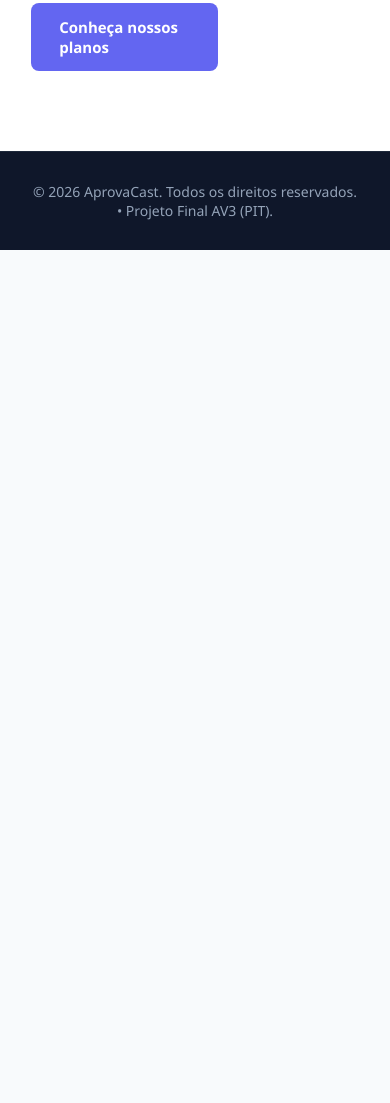
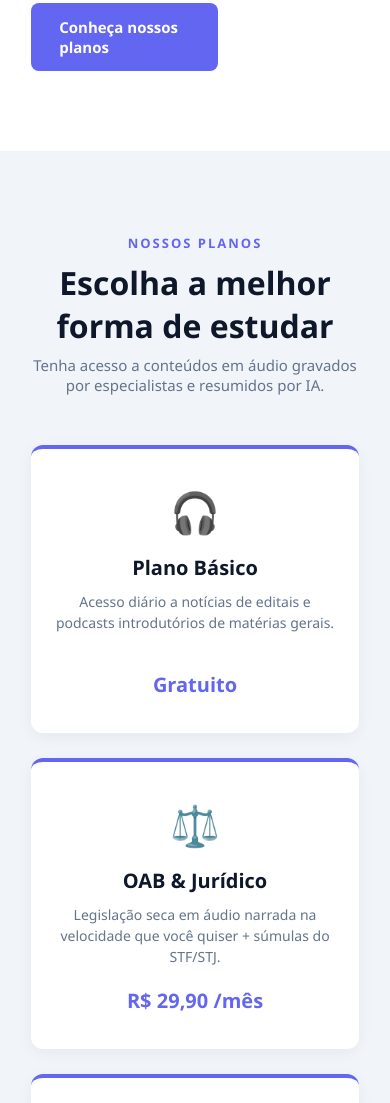
Before and after one commit to R4MBR4/landingPageAprovaCast, a plain HTML site: page index.html in a window 390 px wide. Shown: the part 897-2000 px from the top of the page. Before the commit the page ends 1147 px from the top, so only its background shows below. Drawn offline with Linux system fonts and the light colour scheme.

Commit message:
feat: adiciona secao de planos do aprovcast com grid responsivo

```diff
--- a/index.html
+++ b/index.html
@@ -77,10 +77,50 @@
     </section>
 
 
-    <!-- ============================================================== -->
-    <!-- [JULIANA]: A SEÇÃO #planos (CARDS DE VALORES) ENTRARÁ AQUI    -->
-    <!-- ============================================================== -->
+   <!-- ========================================== -->
+<!-- SEÇÃO 2: PLANOS E ASSINATURAS (JULIANA) -->
+<!-- ========================================== -->
+<section id="planos" class="planos">
+    <div class="titulo">
+        <span class="destaque">NOSSOS PLANOS</span>
+        <h2>Escolha a melhor forma de estudar</h2>
+        <p>Tenha acesso a conteúdos em áudio gravados por especialistas e resumidos por IA.</p>
+    </div>
 
+    <div class="planos-container">
+        <!-- Card 1: Gratuito -->
+        <div class="plano">
+            <div class="plano-icone">🎧</div>
+            <h3>Plano Básico</h3>
+            <p>Acesso diário a notícias de editais e podcasts introdutórios de matérias gerais.</p>
+            <strong>Gratuito</strong>
+        </div>
+
+        <!-- Card 2: OAB e Jurídico -->
+        <div class="plano">
+            <div class="plano-icone">⚖️</div>
+            <h3>OAB & Jurídico</h3>
+            <p>Legislação seca em áudio narrada na velocidade que você quiser + súmulas do STF/STJ.</p>
+            <strong>R$ 29,90 /mês</strong>
+        </div>
+
+        <!-- Card 3: Concursos Federais -->
+        <div class="plano">
+            <div class="plano-icone">🏛️</div>
+            <h3>Concursos Federais</h3>
+            <p>Carreiras Policiais, Fiscais e Administrativas com simulados e jurisprudência em áudio.</p>
+            <strong>R$ 49,90 /mês</strong>
+        </div>
+
+        <!-- Card 4: VIP Total IA -->
+        <div class="plano">
+            <div class="plano-icone">🤖</div>
+            <h3>AprovaCast VIP (IA)</h3>
+            <p>Acesso total + resumos com Gemini IA, flashcards em áudio e dúvidas no Chatbot 24h.</p>
+            <strong>R$ 79,90 /mês</strong>
+        </div>
+    </div>
+</section>
 
     <!-- ============================================================== -->
     <!-- [RAMON]: A SEÇÃO #chatbot (ASSISTENTE VIRTUAL) ENTRARÁ AQUI   -->
--- a/style.css
+++ b/style.css
@@ -72,6 +72,77 @@ nav a:hover {
     font-weight: 700;
     letter-spacing: 2px;
 }
+
+/* ========================================== */
+/* SEÇÃO DE PLANOS (JULIANA) */
+/* ========================================== */
+.planos {
+    background-color: #f1f5f9;
+    padding: 80px 8%;
+}
+
+.titulo {
+    text-align: center;
+    margin-bottom: 50px;
+}
+
+.titulo h2 {
+    font-size: 32px;
+    color: #0f172a;
+    margin: 8px 0;
+}
+
+.titulo p {
+    color: #64748b;
+    font-size: 15px;
+}
+
+.planos-container {
+    display: grid;
+    grid-template-columns: repeat(auto-fit, minmax(230px, 1fr));
+    gap: 25px;
+}
+
+.plano {
+    background-color: #ffffff;
+    padding: 35px 22px;
+    border-radius: 12px;
+    text-align: center;
+    border-top: 4px solid #6366f1;
+    box-shadow: 0 4px 15px rgba(0, 0, 0, 0.05);
+    transition: transform 0.3s ease, box-shadow 0.3s ease;
+}
+
+.plano:hover {
+    transform: translateY(-8px);
+    box-shadow: 0 12px 25px rgba(99, 102, 241, 0.15);
+}
+
+.plano-icone {
+    font-size: 40px;
+    margin-bottom: 15px;
+}
+
+.plano h3 {
+    font-size: 20px;
+    color: #0f172a;
+    margin-bottom: 10px;
+}
+
+.plano p {
+    font-size: 14px;
+    color: #64748b;
+    line-height: 1.5;
+    margin-bottom: 20px;
+    min-height: 60px;
+}
+
+.plano strong {
+    font-size: 20px;
+    color: #6366f1;
+    display: block;
+}
+
 
 /* ========================================== */
 /* SEÇÃO 1: SOBRE NÓS / HERO                  */
```
